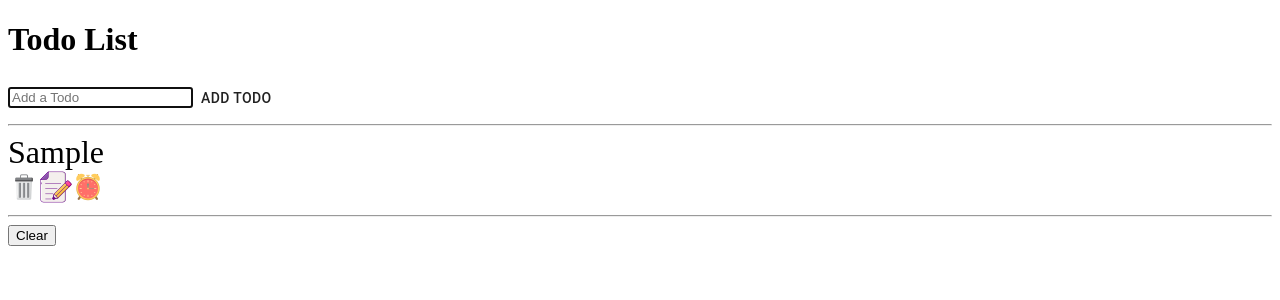
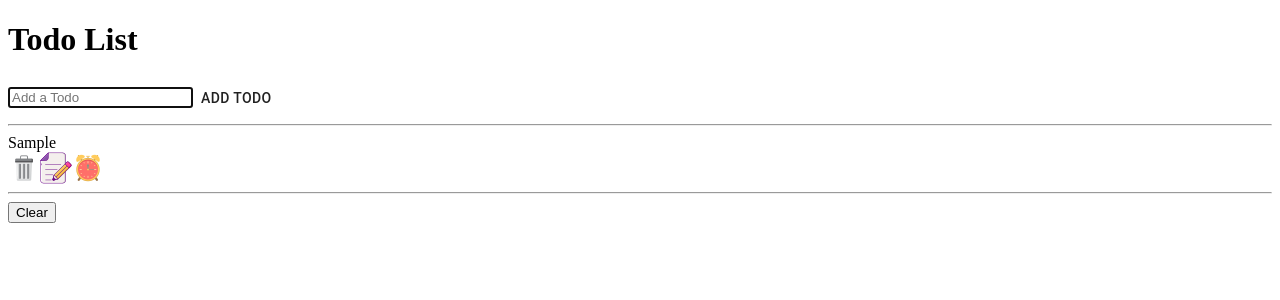
Before and after one commit to 2021-IBM-Accelerate-SW-Track/lab-1-team-24, a React (Create React App) app: page / in a window 1280 px wide. Both pictures are taken after typing "Sample" into the empty fields and a click on the button "ADD TODO". Shown: the top 300 px of the page. Built offline with nearby package versions, Linux system fonts and the light colour scheme.

Commit message:
Using UUID

```diff
--- a/package.json
+++ b/package.json
@@ -12,6 +12,7 @@
     "react-dom": "^17.0.2",
     "react-icons": "^4.2.0",
     "react-scripts": "^4.0.3",
+    "uuid": "^8.3.2",
     "web-vitals": "^1.1.2"
   },
   "scripts": {
--- a/src/App.css
+++ b/src/App.css
@@ -1,16 +1,19 @@
-.complete {
-  text-decoration: line-through;
-  opacity: 0.4;
+.icons {
+  display: flex;
+  align-items: center;
+  font-size: 24px;
+  cursor: pointer;
 }
-
-* {
-  font: "arial";
+.edit-icon {
+  width: 32px;
 }
-
-.icons img {
+.delete-icon {
+  width: 32px;
+}
+.clock-icon {
   width: 32px;
 }
 
-.todo-name {
-  font-size: 32px;
+.time {
+  font-size: 15px;
 }
--- a/src/components/Todo.js
+++ b/src/components/Todo.js
@@ -1,11 +1,8 @@
 import React, { useState } from "react";
 import TodoForm from "./TodoForm";
-import { RiCloseCircleLine } from "react-icons/ri";
 import EditIcon from "./icons/EditIcon.png";
 import Trash from "./icons/trash.png";
 import Clock from "./icons/alarm.png";
-import { TiEdit } from "react-icons/ti";
-import { FaClock } from "react-icons/fa";
 
 function Todo({ todos, completeTodo, removeTodo, updateTodo, displayTime, updateTime }) {
   const [edit, setEdit] = useState({
@@ -46,23 +43,25 @@ function Todo({ todos, completeTodo, removeTodo, updateTodo, displayTime, update
       </div>
       <div className="icons">
         <img src = {Trash}
+          alt = "trash"
           onClick={() => {
             removeTodo(todo.id);
           }}
           className="delete-icon"
         />
 
-        <img src = {EditIcon} className="edit-icon"
+        <img src = {EditIcon} className="edit-icon"  alt = "edit"
           onClick={() => {setEdit({ id: todo.id, value: todo.text });}}
         />
 
         <img src = {Clock}
-            classname="clock"
+            alt = "clock"
+            className="clock-icon"
             onMouseEnter={() => onHover(todo.id)}
             onMouseLeave={onLeave}
         />
-        {hover === todo.id && <span className = "time"> {displayTime(todo.id)} </span>}
       </div>
+      {hover === todo.id && <span className = "time"> {displayTime(todo.id)} </span>}
       <hr />
     </div>
   ));
--- a/src/components/TodoForm.js
+++ b/src/components/TodoForm.js
@@ -1,5 +1,6 @@
 import React , {useState, useEffect, useRef} from 'react'
 import Button from '@material-ui/core/Button'
+import {v4 as uuid} from 'uuid'
 
 function TodoForm(props) {
 
@@ -34,7 +35,7 @@ function TodoForm(props) {
 
 
         props.onSubmit({
-             id: Math.floor(Math.random() * 10000),
+             id: uuid(),
              text: input,
              time: currTime
         });
--- a/src/components/TodoList.js
+++ b/src/components/TodoList.js
@@ -1,5 +1,4 @@
 import React, {useState} from 'react'
-import { RiCheckLine } from 'react-icons/ri'
 import Todo from './Todo'
 import TodoForm from './TodoForm'
 
@@ -109,7 +108,7 @@ function TodoList() {
                 updateTime = {updateTime}
 
             />
-            <button onClick= {clear}> Clear </button>
+            <button className = "clear-button" onClick= {clear}> Clear </button>
         </div>
     )
 }
```
